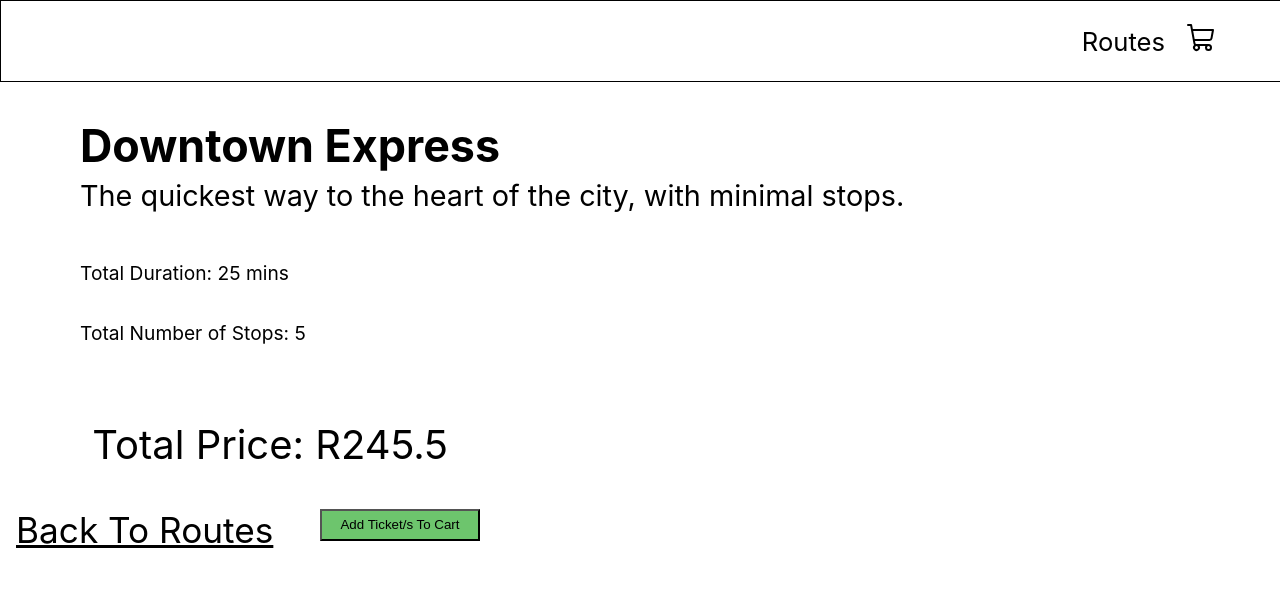
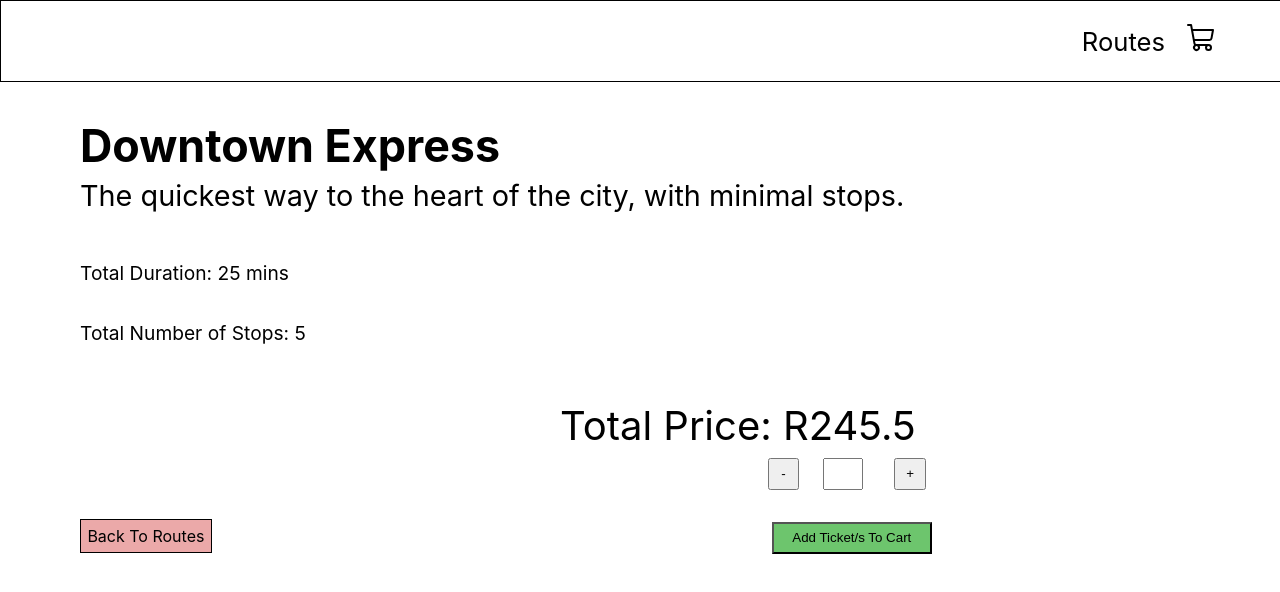
Before and after one commit to KeenanKistoo/2438840_KeenanKistoo_Assignment1_RoutePlanner, a React (Create React App) app in the folder coding-challenge2/: page /information/route-1 in a window 1280 px wide. Shown: the top 592 px of the page. Built offline with nearby package versions, Linux system fonts and the light colour scheme.

Commit message:
Updated Quantity
Previously, the info page did not have a quantity input field. Updated that now

```diff
--- a/coding-challenge2/src/Pages/Info/Info.css
+++ b/coding-challenge2/src/Pages/Info/Info.css
@@ -23,23 +23,46 @@ article.info-sect{
 .price-info{
     padding-top: 1rem;
     font-size: 2.5rem;
-    float: right;
-    margin-right: 52rem;
+    margin-left: 30rem;
 }
 
 .pur-btn{
     background-color: rgb(109, 197, 109);
-    float: right;
-    margin-right: 50rem;
+    margin-left: 35rem;
     height: 2rem;
     width: 10rem;
 
 }
 
 .back-btn{
-    background-color: rgb(228, 128, 128);
-    margin-top: 15rem;
-    margin-left: 5rem;
+    border: 1px solid black;
+    background-color: rgb(235, 169, 169);
+    color: black;
+    text-decoration: none;
+    padding: 0.4rem;
     height: 2rem;
     width: 8rem;
+    margin-left: 5rem;
+    margin-top: 40rem;
 }
+
+.input-sect{
+    margin-left: 46rem;
+    margin-top: -2rem;
+    margin-bottom: 2rem;
+    display: grid;
+    width: 12rem;
+    grid-template-rows: 1;
+    grid-template-columns: repeat(3, 33%);
+    height: 2rem;
+    justify-items: right;
+}
+
+.input{
+    width: 50%;
+}
+
+.change-btn{
+    width: 50% ;
+
+}
--- a/coding-challenge2/src/Pages/Info/Info.jsx
+++ b/coding-challenge2/src/Pages/Info/Info.jsx
@@ -6,9 +6,6 @@ function Info(props){
 
     const {id, desc, duration, stops, price} = props;
 
-    function backButton(){
-        <Link to={'/'}></Link>
-    }
     return(
         <>
         <article className="info-sect">
@@ -18,9 +15,14 @@ function Info(props){
             <p className="stops">{"Total Number of Stops: " + stops}</p>
             <p className="price-info">{"Total Price: " + "R" + price}</p>
         </article>
+        <section className="input-sect">
+            <button className="change-btn">-</button>
+            <input className="input" type="text" />
+            <button className="change-btn">+</button>
+        </section>
         <section className="purchase-sect">
+            <Link to={'/'} className="back-btn">Back To Routes</Link>
             <button className="pur-btn">Add Ticket/s To Cart</button>
-            <Link to={'/'} className="title">Back To Routes</Link>
         </section>
         </>
     );
```
